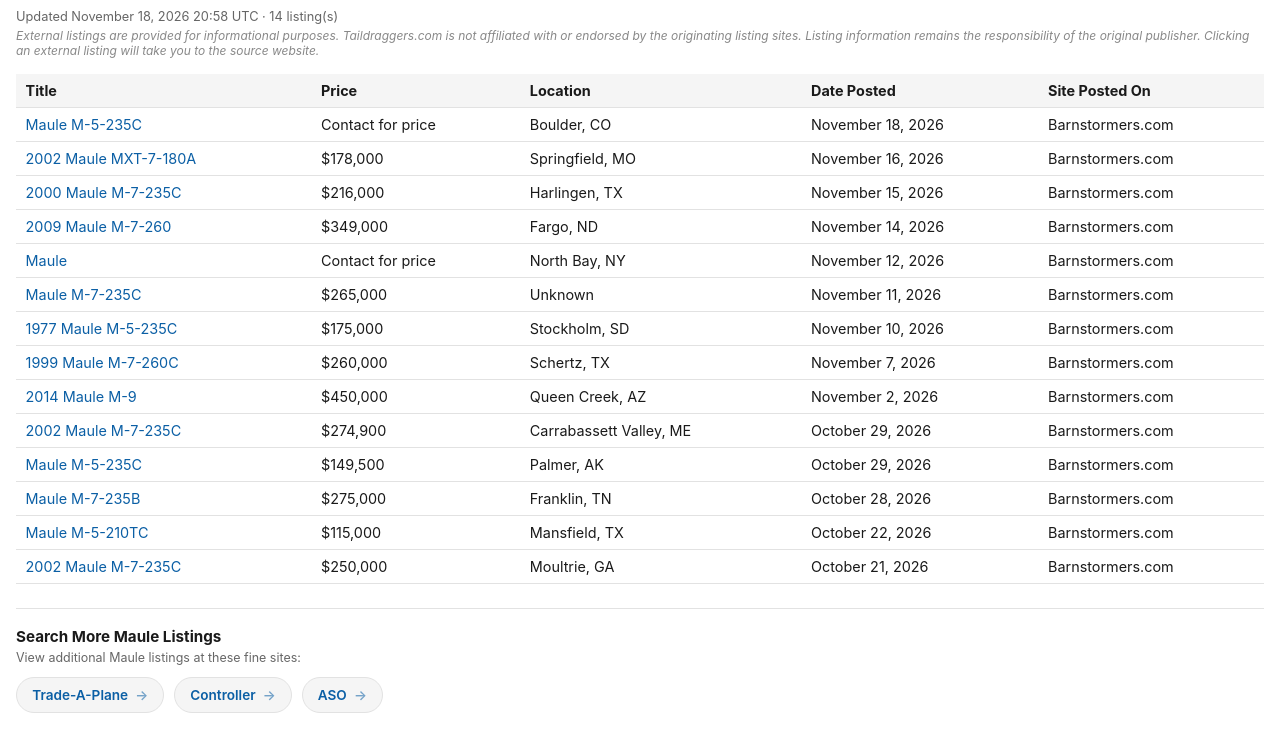
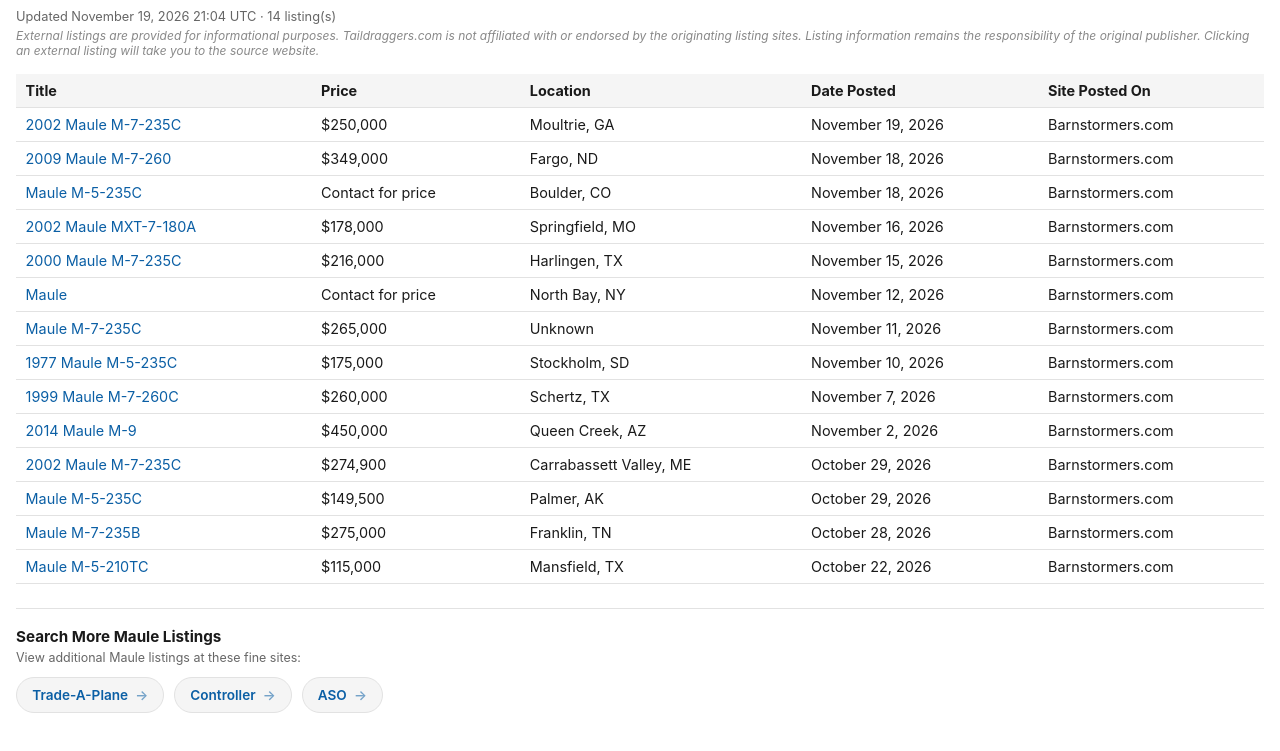
Before and after one commit to taildraggers/maule-aircraft-for-sale, a plain HTML site: page docs/index.html in a window 1280 px wide. Shown: the part 43-794 px from the top of the page. Drawn offline with Linux system fonts and the light colour scheme.

Commit message:
Update Maule listings (2026-11-19)

```diff
--- a/docs/index.html
+++ b/docs/index.html
@@ -76,17 +76,18 @@
 </head>
 <body>
   <h1>Other Maule Ads on the Web</h1>
-  <div class="updated">Updated November 18, 2026 20:58 UTC &middot; 14 listing(s)</div>
+  <div class="updated">Updated November 19, 2026 21:04 UTC &middot; 14 listing(s)</div>
   <div class="disclaimer">External listings are provided for informational purposes. Taildraggers.com is not affiliated with or endorsed by the originating listing sites. Listing information remains the responsibility of the original publisher. Clicking an external listing will take you to the source website.</div>
   <table>
     <thead>
       <tr><th>Title</th><th>Price</th><th>Location</th><th>Date Posted</th><th>Site Posted On</th></tr>
     </thead>
     <tbody>
+        <tr><td><a href="https://www.barnstormers.com/classified-2074521-2002-MAULE-M-7-235C.html" target="_blank" rel="noopener noreferrer">2002 Maule M-7-235C</a></td><td>$250,000</td><td>Moultrie, GA</td><td>November 19, 2026</td><td>Barnstormers.com</td></tr>
+        <tr><td><a href="https://www.barnstormers.com/classified-2077801-2009-Maule-M7-260-TTSN-990.html" target="_blank" rel="noopener noreferrer">2009 Maule M-7-260</a></td><td>$349,000</td><td>Fargo, ND</td><td>November 18, 2026</td><td>Barnstormers.com</td></tr>
         <tr><td><a href="https://www.barnstormers.com/classified-2084475-Maule-M5-235C.html" target="_blank" rel="noopener noreferrer">Maule M-5-235C</a></td><td>Contact for price</td><td>Boulder, CO</td><td>November 18, 2026</td><td>Barnstormers.com</td></tr>
         <tr><td><a href="https://www.barnstormers.com/classified-2084043-2002-MAULE-MXT-7-180A.html" target="_blank" rel="noopener noreferrer">2002 Maule MXT-7-180A</a></td><td>$178,000</td><td>Springfield, MO</td><td>November 16, 2026</td><td>Barnstormers.com</td></tr>
         <tr><td><a href="https://www.barnstormers.com/classified-2017090-2000-Maule-M7-235C.html" target="_blank" rel="noopener noreferrer">2000 Maule M-7-235C</a></td><td>$216,000</td><td>Harlingen, TX</td><td>November 15, 2026</td><td>Barnstormers.com</td></tr>
-        <tr><td><a href="https://www.barnstormers.com/classified-2077801-2009-Maule-M7-260-TTSN-990.html" target="_blank" rel="noopener noreferrer">2009 Maule M-7-260</a></td><td>$349,000</td><td>Fargo, ND</td><td>November 14, 2026</td><td>Barnstormers.com</td></tr>
         <tr><td><a href="https://www.barnstormers.com/classified-2083459-FS--Maule-Winter-Projects.html" target="_blank" rel="noopener noreferrer">Maule</a></td><td>Contact for price</td><td>North Bay, NY</td><td>November 12, 2026</td><td>Barnstormers.com</td></tr>
         <tr><td><a href="https://www.barnstormers.com/classified-2082738-Maule-M7235C.html" target="_blank" rel="noopener noreferrer">Maule M-7-235C</a></td><td>$265,000</td><td>Unknown</td><td>November 11, 2026</td><td>Barnstormers.com</td></tr>
         <tr><td><a href="https://www.barnstormers.com/classified-2077784-1977-Maule-M5-235C.html" target="_blank" rel="noopener noreferrer">1977 Maule M-5-235C</a></td><td>$175,000</td><td>Stockholm, SD</td><td>November 10, 2026</td><td>Barnstormers.com</td></tr>
@@ -96,7 +97,6 @@
         <tr><td><a href="https://www.barnstormers.com/classified-2080906-Maule-M5-235C.html" target="_blank" rel="noopener noreferrer">Maule M-5-235C</a></td><td>$149,500</td><td>Palmer, AK</td><td>October 29, 2026</td><td>Barnstormers.com</td></tr>
         <tr><td><a href="https://www.barnstormers.com/classified-2058091-Maule-M-7-235B.html" target="_blank" rel="noopener noreferrer">Maule M-7-235B</a></td><td>$275,000</td><td>Franklin, TN</td><td>October 28, 2026</td><td>Barnstormers.com</td></tr>
         <tr><td><a href="https://www.barnstormers.com/classified-2079695-Maule-M5-210TC-Turbocharged.html" target="_blank" rel="noopener noreferrer">Maule M-5-210TC</a></td><td>$115,000</td><td>Mansfield, TX</td><td>October 22, 2026</td><td>Barnstormers.com</td></tr>
-        <tr><td><a href="https://www.barnstormers.com/classified-2074521-2002-MAULE-M-7-235C.html" target="_blank" rel="noopener noreferrer">2002 Maule M-7-235C</a></td><td>$250,000</td><td>Moultrie, GA</td><td>October 21, 2026</td><td>Barnstormers.com</td></tr>
     </tbody>
   </table>
   <div class="more-resources">
```
